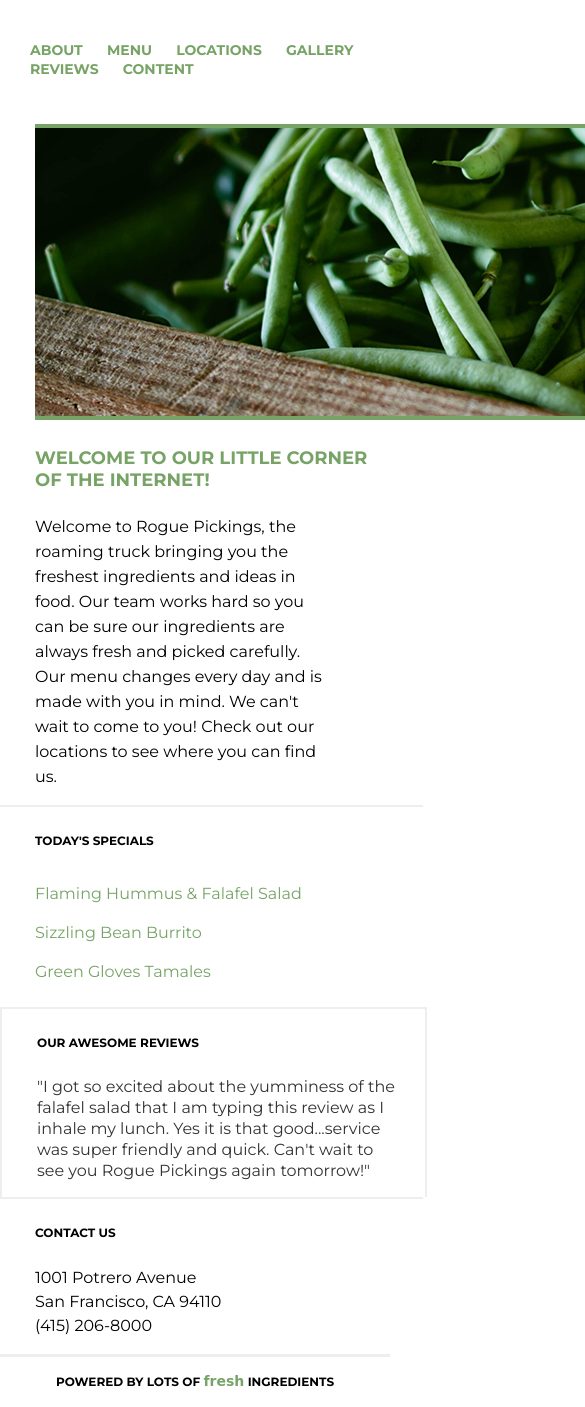
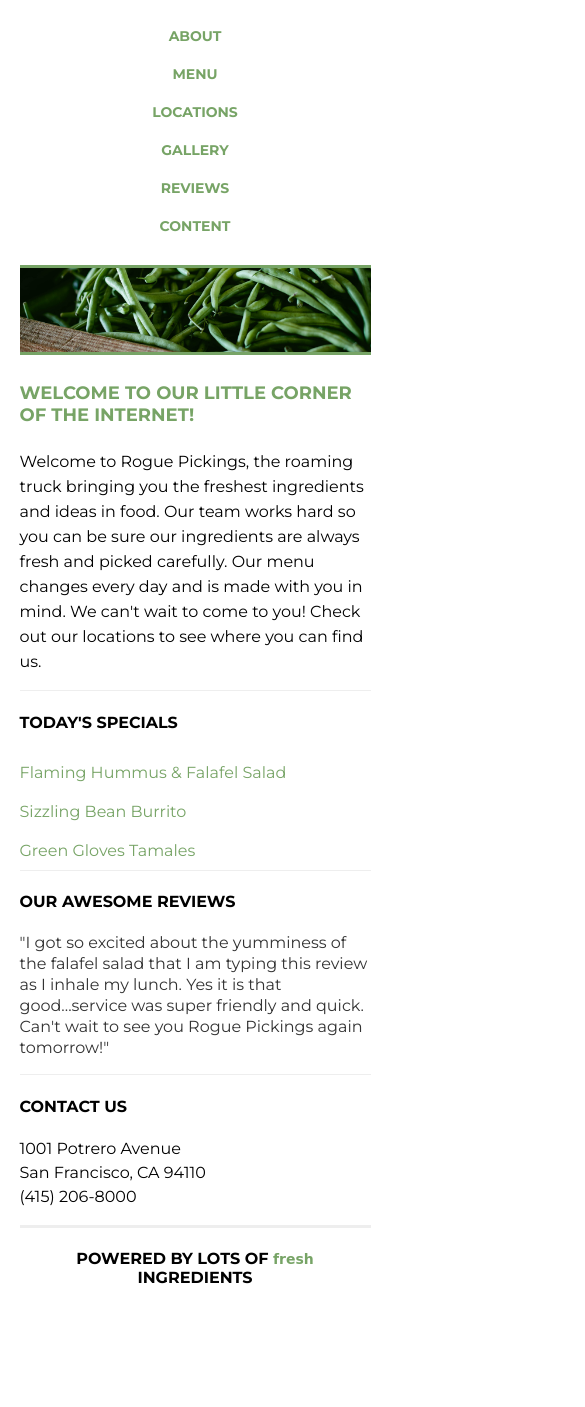
Before and after one commit to annapaula20/Rogue-Pickings, a plain HTML site: page index.html in a window 390 px wide. Shown: the part 101-1508 px from the top of the page, 585 px wide, since content can reach past the window. After the commit the page ends 1452 px from the top, so only its background shows below. Drawn offline with Linux system fonts and the light colour scheme; a web font is replaced by a local one.

Commit message:
Made site responsive by adding breakpoints and flexbox properties to css

```diff
--- a/css/rogue.css
+++ b/css/rogue.css
@@ -1,13 +1,22 @@
-/***** BASE STYLES *****/
-body {
-    font-family:'Montserrat',Helvetica, Arial, sans-serif;
+html{
+    font-size: 16px;
 }
 
-/**** Headings *****/
+body {
+    font-family: 'Montserrat', Helvetica, Arial, sans-serif;
+    display: flex;
+    justify-content: center;
+    align-items: center;
+    font-size: 1em;
+}
 
-.containter{
-    width:1240px;
-    margin:0 auto;
+.container {
+	max-width: 1200px;
+    width: 90%;
+    display: flex;
+    justify-content: center;
+    align-items: center;
+    flex-flow: row wrap;
 }
 
 h1,
@@ -18,152 +27,173 @@ h4 {
 	text-transform: uppercase;
 	font-weight: 700;
 }
-h1{
-    font: size 30px;
-}
-h2{
-    font-size: 24px;
-}
-h3{
-    font-size: 18px;
-}
-h4{
-    font-size: 12px;
-}
-p{
-    font-size: 14px;
+
+p {
+	font-size: 0.875em;
 	line-height: 21px;
-    padding: 0 30px;
 }
 
-header{
-    height:110px;
-    margin: 0 auto;
+ul {
+    margin: 0;
 }
 
-header h1{
-    float:left;
-    padding:0px 0px;
-    margin-left: 35px;
-    margin-top:35px;
+/*The widths are in a percentage!*/
+header {
+	border-bottom: 3px solid #77a466;
+    text-align: center;
+    width: 100%;
+    display: flex;
+    justify-content: center;
+    align-items: center;
+    flex-flow: row wrap;
 }
-header h1 span{
+
+header h1 {
+    font-size: 1.875em;
+	margin: 0;
+    padding: 38px 20px 20px 20px;
+    border-bottom: 3px solid #77a466;
+    width: 100%;
+}
+header h1 span {
 	color: #77a466;
 }
-header nav{
-    float:right;
-    padding: 46px 20px;
+
+header nav {
+    padding: 20px 0;
+    width: 100%;
 }
+
 header nav ul {
-    margin:0;
+	margin: 0;
 	padding: 0;
 }
+
 header nav ul li {
 	text-transform: uppercase;
 	font-weight: 700;
-    display: inline;
-    font-size: 14px;
-    padding: 0 10px;
-}
-header nav ul li a{
-    text-decoration: none;
-	color: #77a466;
+	font-size: .875em;
+    padding: 10px 0;
+    list-style: none;
 }
 
-/****** Sections *******/
-
-.top-section
-.bottom-section{
-    margin: 0 auto;
-    clear: both;
+header nav ul li a {
+	text-decoration: none;
+	color:#77a466;
 }
 
-/****** Main ******/
-
-.main-image{
-    height: auto;
-    margin-left: 35px;
-}
-.main-image img{
-    border-top: 4px solid #77a466;
-    border-bottom:4px solid #77a466
+/*The widths are in a percentage!*/
+.top-section,
+.bottom-section {
+    display: flex;
+    justify-content: center;
+    align-items: center;
+    flex-flow: row wrap;
 }
 
-.main-title{
-    height: auto;
-    float: left;
-}
-.main-title h3{
-    text-align:left;
-    margin-left: 35px;
-    padding:5px 0;
-    color: #77a466;
-}
-.main-title p{
-    padding:0px;
-    margin-left: 35px;
-    margin-right:61px;
-    font-size: 16px;
-    line-height: 25px;
+.main-image img {
+	width: 100%;
+	border-bottom: 3px solid #77a466;
 }
 
-/***** Bottom Sections ******/
+.main-title h3 {
+	text-align: left;
+	padding: 5px 0;
+    color: #77a466;
+    font-size: 1.125em;
+}
+
+.main-title p {
+	padding: 0;
+	font-size: 1em;
+	line-height: 1.5625;
+}
 
 .section-one,
 .section-two,
 .section-three {
-    width: 423px;
-    height: auto;
-    float: left;
-    border-top: 2px solid #eee;
+    border-top: 1px solid #eee;
+    width: 100%;
 }
 
-.section-one h4{
-    padding:10px 35px;
+.menu {
+	list-style: none;
+	padding: 0;
 }
 
-.section-two{
-    border-left: 2px solid #eee;
-    border-right: 2px solid #eee;
-}
-
-.section-two h4,
-.section-three h4{
-    padding: 10px 35px;
-}
-
-.menu{
-    list-style:none;
-    padding-left:35px;
-}
-.menu li{
+.menu li {
 	padding: 10px 0;
-    color: #77a466;
+	color:#77a466;
 }
 
 .reviews {
-    color:#333;
-    font-size:16px;
-    line-height: 21px;
-    padding-left: 35px;
+	color: #333;
+	font-size: 1em;
+	line-height: 1.3125;
 }
 
-.address{
-    font-size: 16px;
-    line-height: 24px;
-    padding-left: 35px;
+.address {
+	font-size: 1em;
+	line-height: 1.5;
 }
 
-footer{
-    height: 50px;
-    clear: both;
+/*The widths are in a percentage!*/
+footer {
+	border-top: 3px solid #eee;
     text-align: center;
-    border-top: 3px solid #eee;
+    width: 100%;
+    display: flex;
+    justify-content: center;
+    align-items: center;
+    flex-flow: row wrap;
 }
 
-footer span{
+footer span {
 	font-family: 'Galada', cursive;
 	text-transform: lowercase;
 	color: #77a466;
-    font-size: 14px;
+	font-size: .875em;
 }
+
+@media only screen and (min-width: 768px) {
+    .bottom-section{
+        justify-content: space-between;
+        align-items: flex-start;
+        border-top: 1px solid #eee;
+    }
+
+    .section-one,
+    .section-two,
+    .section-three {
+        border-top: none;
+        flex-basis: 30%;
+    }
+
+    .section-two {
+        border-left: 1px solid #eee;
+        border-right: 1px solid #eee;
+        padding: 0 20px;
+    }
+}
+
+@media only screen and (min-width: 1200px) {
+    header {
+        justify-content: space-between;
+    }
+
+    header h1 {
+        width: 30%;
+        padding: 0;
+        border-bottom: none;
+        text-align: left;
+    }
+
+    header nav {
+        width: 40%;
+    }
+
+    header nav ul {
+        display: flex;
+        justify-content: space-between;
+    }
+}
--- a/index.html
+++ b/index.html
@@ -33,7 +33,7 @@
         </section>
         <section class="bottom-section">
           <div class="section-one">
-              <h4 id="specials"> Today's Specials</h4>
+              <h4> Today's Specials</h4>
               <ul class="menu">
                   <li>Flaming Hummus &amp; Falafel Salad</li>
                   <li>Sizzling Bean Burrito</li>
```
Lines whose indentation alone changed are shown as unchanged.
